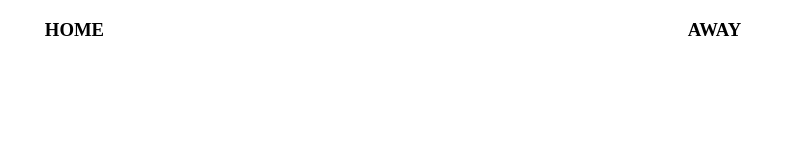
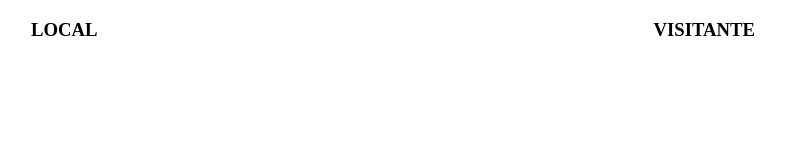
Before and after one commit to justdoxit/ScoreBoard, a website built with Vite: page index.html in a window 1280 px wide. Shown: the whole page, without its empty margins (247-1032 px from the left). Built offline with nearby package versions, Linux system fonts and the light colour scheme.

Commit message:
Update index.html

```diff
--- a/index.html
+++ b/index.html
@@ -5,10 +5,10 @@
     <body>
         <div class="container">
             <div>
-                <h3>HOME</h3>
+                <h3>LOCAL</h3>
             </div>
             <div>
-                <h3>AWAY</h3>
+                <h3>VISITANTE</h3>
             </div>
         </div>
         <script src="index.js"></script>
```
